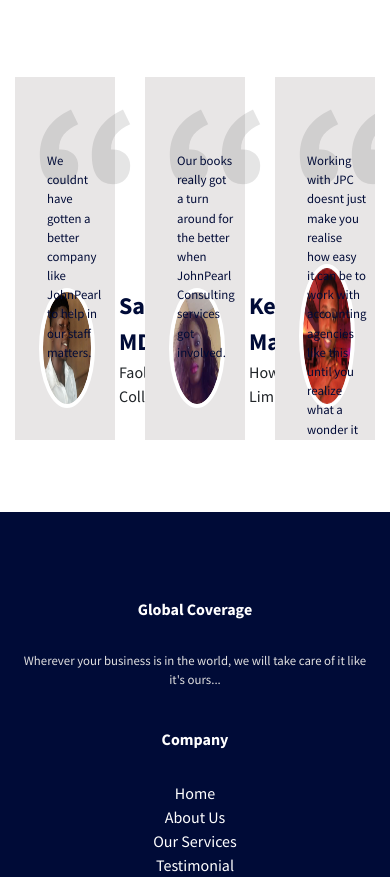
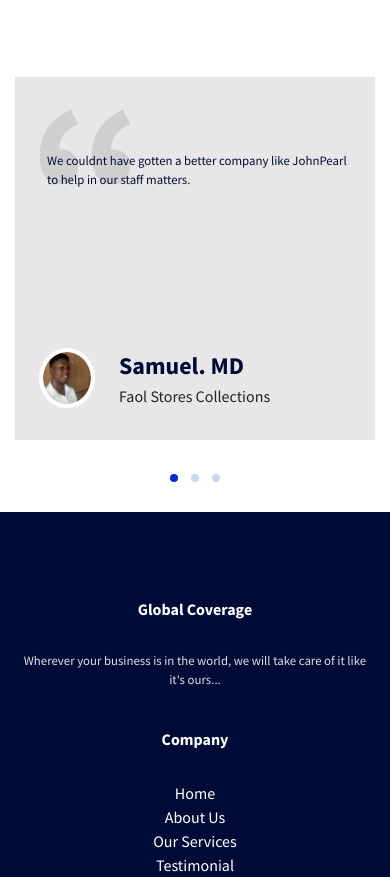
Before and after one commit to EmmanuelOluwafemi/jpc, a plain HTML site: page testimonial.html in a window 390 px wide. Shown: the part 931-1808 px from the top of the page. Drawn offline with nearby package versions, Linux system fonts and the light colour scheme.

Commit message:
fixed textimonial page responsiveness issue

```diff
--- a/testimonial.html
+++ b/testimonial.html
@@ -122,6 +122,10 @@
               </div>
             </div>
           </div>
+          <!-- Add Pagination -->
+          <div class="d-flex justify-content-center">
+            <div class="swiper-pagination mt-4"></div>
+          </div>
         </div>
       </section>
       <!-- End Testimonial Section -->
@@ -183,13 +187,28 @@
 <!-- Initialize Swiper -->
 <script>
   var swiper = new Swiper('.swiper-container', {
-    slidesPerView: 3,
-    spaceBetween: 30,
-    pagination: {
-      el: '.swiper-pagination',
-      clickable: true,
-    },
-  });
+      slidesPerView: 1,
+      spaceBetween: 10,
+      // init: false,
+      pagination: {
+        el: '.swiper-pagination',
+        clickable: true,
+      },
+      breakpoints: {
+        640: {
+          slidesPerView: 2,
+          spaceBetween: 20,
+        },
+        768: {
+          slidesPerView: 3,
+          spaceBetween: 40,
+        },
+        1024: {
+          slidesPerView: 3,
+          spaceBetween: 50,
+        },
+      }
+    });
 </script>
 </body>
 </html>
```
